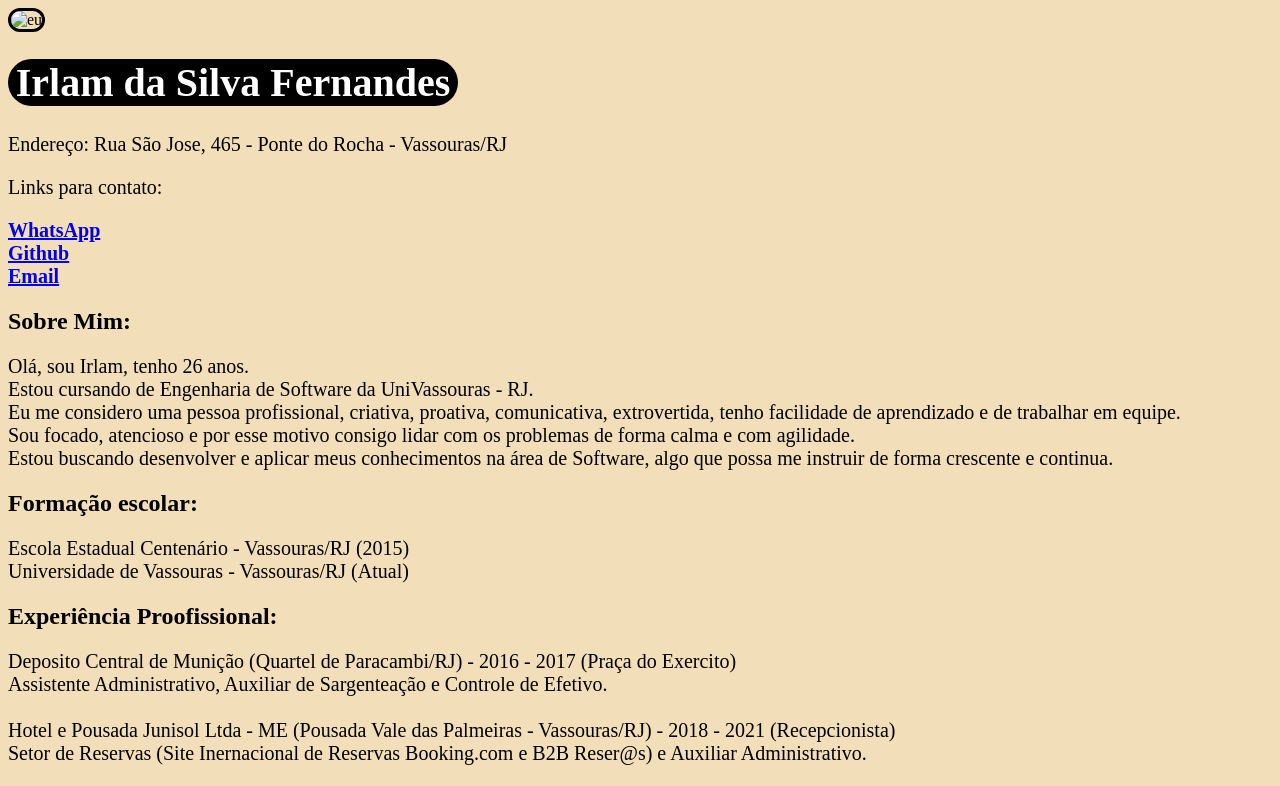
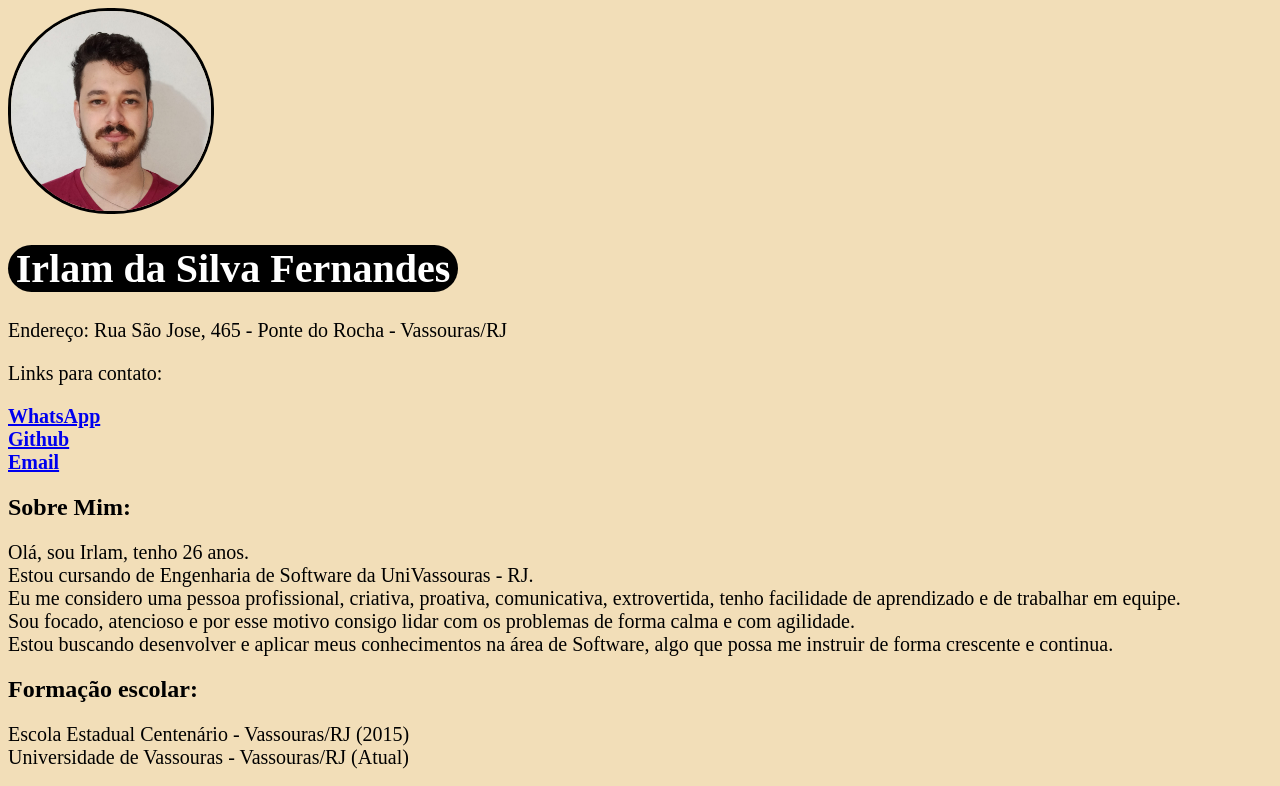
Before and after one commit to Irlamfernandes/projeto_curriculo, a plain HTML site: page index.html in a window 1280 px wide. Shown: the top 786 px of the page. Drawn offline with Linux system fonts and the light colour scheme; the site is published under a folder, as on GitHub Pages, so addresses that start at the root find nothing.

Commit message:
atualização_imagem

```diff
--- a/index.html
+++ b/index.html
@@ -2,12 +2,11 @@
 <title> Meu Curriculo</title>
 <html>
 <head>
-<link rel="stylesheet"
-    href="styles.css">
+    <link rel="stylesheet" href="styles.css">
 </head>
 <body>
 
-<img src="/imagem/eu.jpeg" alt="eu"
+<img src="imagem/eu.jpeg"
     width="100px"
     height="100px">
 
```
